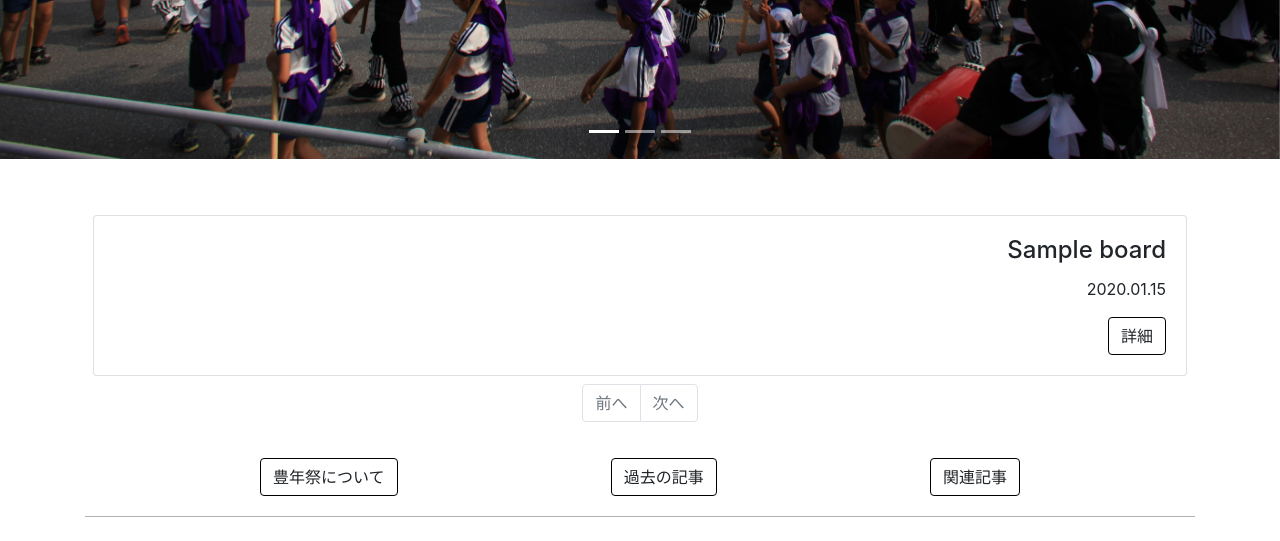
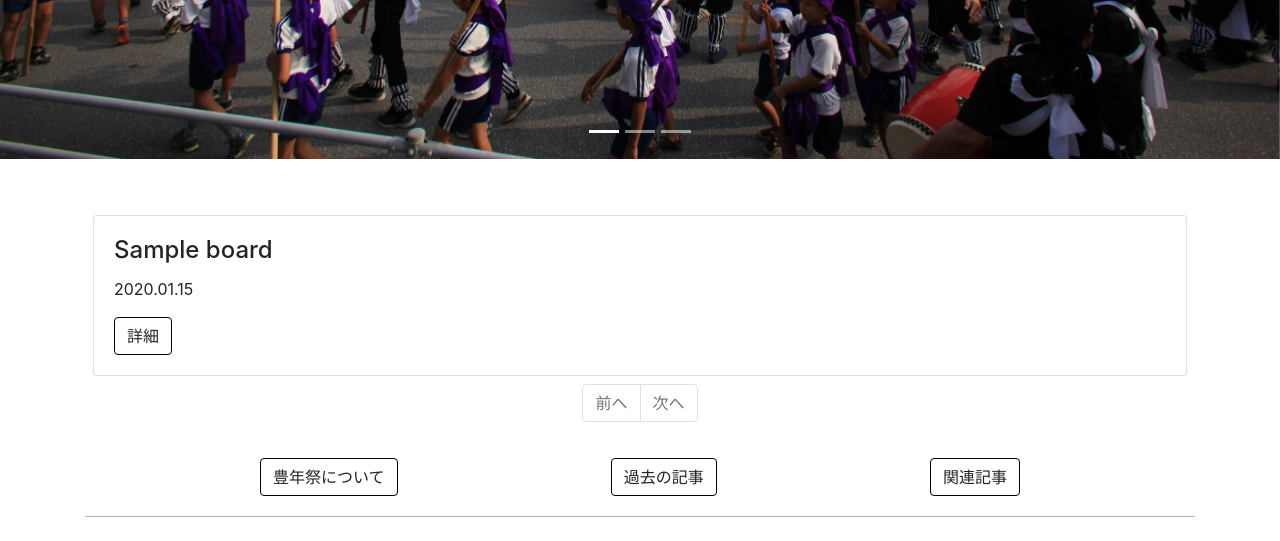
Before and after one commit to Davidlee1122/Springboot-Blog-Shitahaku-Hounensai, a Java web app: page / in a window 1280 px wide. Shown: the part 750-1291 px from the top of the page. Run offline with Spring Boot 4, a stand-in JSP engine, Linux system fonts and the light colour scheme; tables that the repository leaves empty hold one stand-in row (values such as "Sample post"); data that the repository does not hold is empty; some of the project's set-up classes (security, data sources, template engines, error pages and the like) are left out, and stand-ins take their place; some libraries are stand-ins or nearby versions.

Commit message:
Update index.jsp

```diff
--- a/src/main/webapp/WEB-INF/views/index.jsp
+++ b/src/main/webapp/WEB-INF/views/index.jsp
@@ -48,7 +48,7 @@
 	<br />
 	<c:forEach var="board" items="${boards.content}">
 		<div class="card m-2">
-			<div class="card-body" style="text-align: right;">
+			<div class="card-body" style="text-align: left;">
 				<h4 class="card-title">${board.title}</h4>
 				<p class="card-text">
 					<fmt:formatDate value="${board.createDate}" pattern="yyyy.MM.dd" />
```
